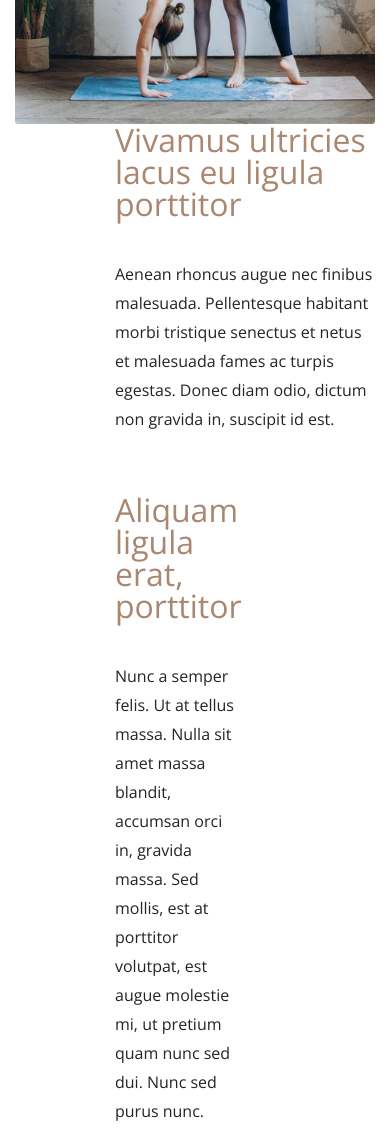
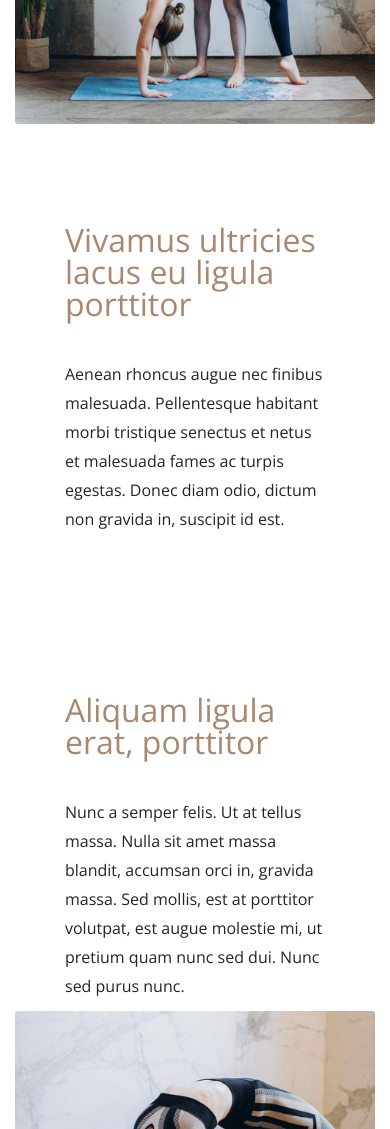
Before and after one commit to Dionisiaca/Startup-website-practice, a plain HTML site: page index.html in a window 390 px wide. Shown: the part 2260-3389 px from the top of the page. Drawn offline with nearby package versions, Linux system fonts and the light colour scheme.

Commit message:
fixing thumb margin responsive

```diff
--- a/css/_main.sass
+++ b/css/_main.sass
@@ -26,7 +26,7 @@
         .foto
             margin-bottom: 50px
             .texto
-                margin-left: 100px
+                margin: 100px 50px 0px 50px
             .thumb
               img
                 border-radius: 3px
@@ -43,7 +43,7 @@
                 line-height: 29px
             .derecha
                 text-align: right
-                margin-right: 80px
+                margin-right: 50px 80px 0px 50px
 
     .clientes
         background: #DDE0E7
```
Also changed, not shown: css/styles.css, 1 other file.
